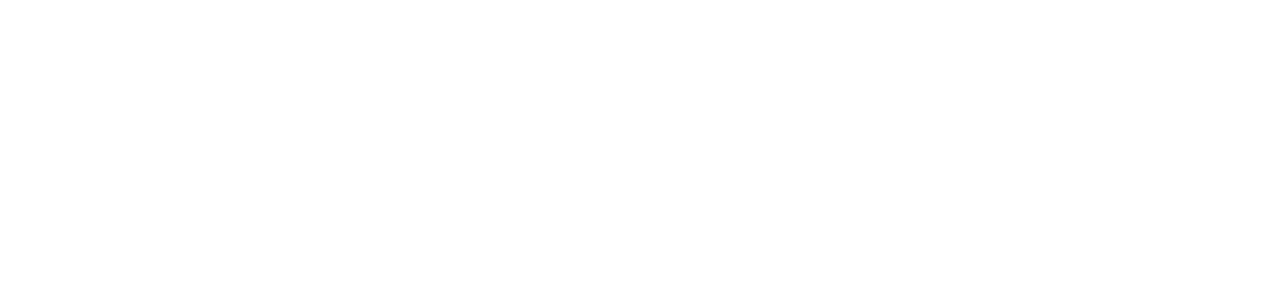
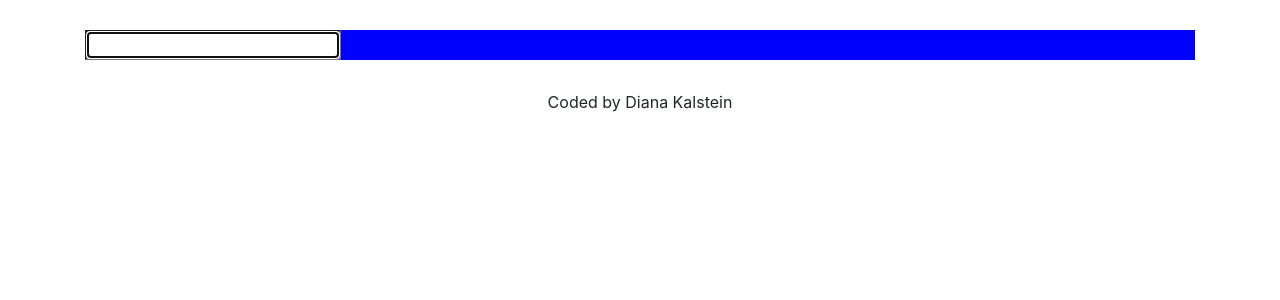
Before and after one commit to Deezledee/dictionary-diana, a React (Create React App) app: page / in a window 1280 px wide. Shown: the top 300 px of the page. Built offline with nearby package versions, Linux system fonts and the light colour scheme.

Commit message:
Adding a Dictionary component and a search engine

```diff
--- a/src/App.css
+++ b/src/App.css
@@ -7,3 +7,8 @@
   display: block;
   margin: 0 auto;
 }
+
+.App-footer {
+  text-align: center;
+  margin: 30px 0;
+}
--- a/src/App.js
+++ b/src/App.js
@@ -1,9 +1,16 @@
 import "./App.css";
+import Dictionary from "./Dictionary";
 
 export default function App() {
   return (
     <div className="App">
-      <header className="App-header"></header>
+      <div className="container">
+        <header className="App-header"></header>
+        <main>
+          <Dictionary />
+        </main>
+        <footer className="App-footer">Coded by Diana Kalstein</footer>
+      </div>
     </div>
   );
 }
--- /dev/null
+++ b/src/Dictionary.css
@@ -0,0 +1,3 @@
+.Dictionary {
+  background: blue;
+}
--- /dev/null
+++ b/src/Dictionary.js
@@ -0,0 +1,25 @@
+import React, { useState } from "react";
+import "./Dictionary.css";
+
+export default function Dictionary() {
+  let [keyword, setKeyword] = useState("");
+  function search(event) {
+    event.preventDefault();
+    alert("Searching");
+  }
+
+  function handleKeywordChange(event) {
+    setKeyword(event.target.value);
+  }
+  return (
+    <div className="Dictionary">
+      <form onSubmit={search}>
+        <input
+          type="search"
+          autoFocus={true}
+          onChange={handleKeywordChange}
+        ></input>
+      </form>
+    </div>
+  );
+}
```
